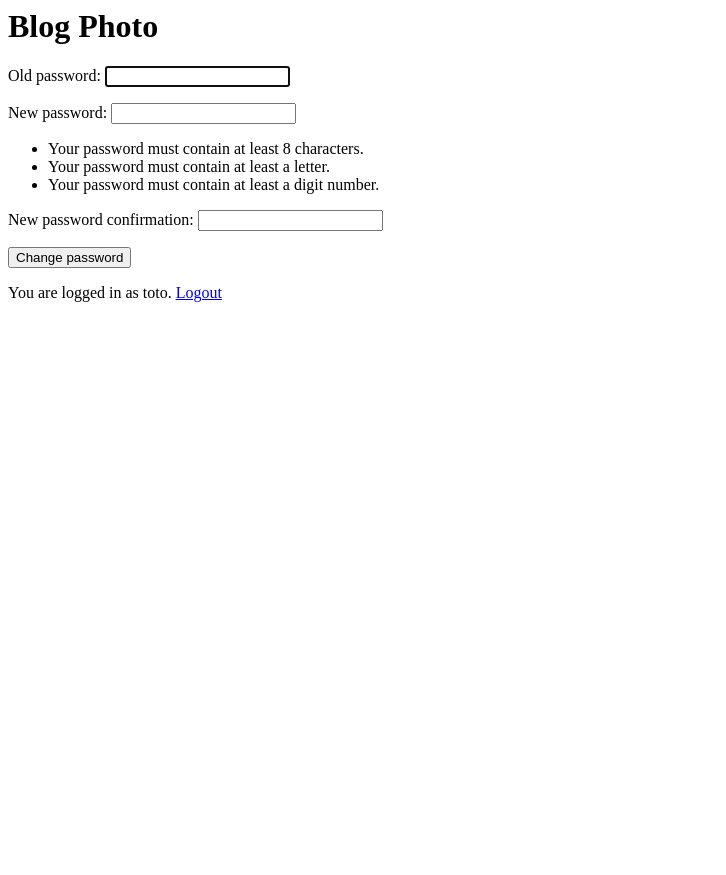
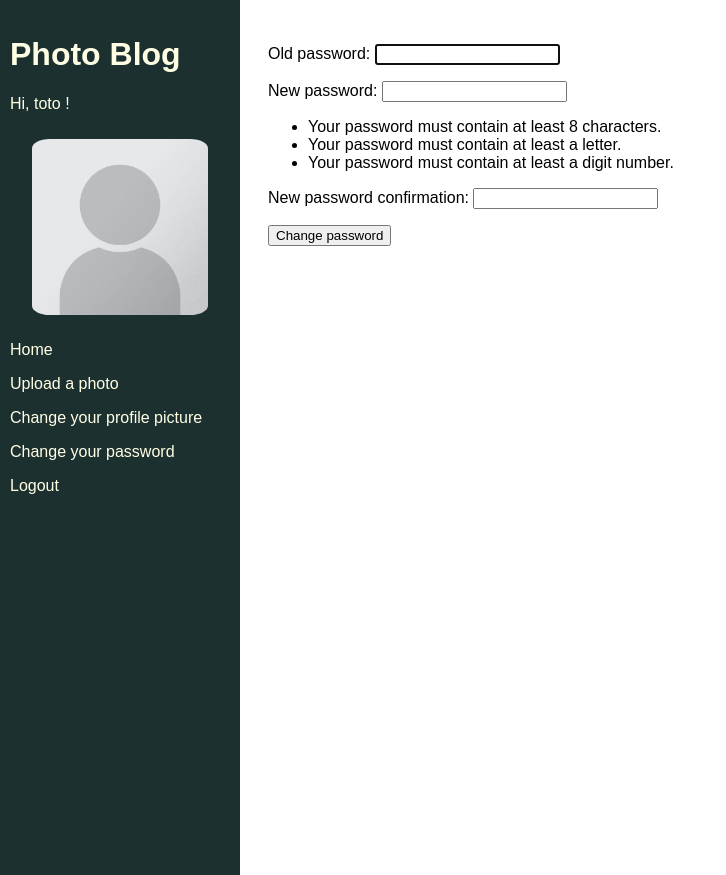
Before and after one commit to cubouyaka/blogphoto, a Django app: page /change-password/ in a window 1280 px wide. Shown: the whole page, without its empty margins (0-726 px from the left). Run offline with Django 4.2, Linux system fonts and the light colour scheme; a user stored in the database is signed in.

Commit message:
Adding some CSS.

```diff
--- a/blogphoto/settings.py
+++ b/blogphoto/settings.py
@@ -133,3 +133,6 @@ LOGOUT_REDIRECT_URL = LOGIN_URL
 
 MEDIA_URL = '/media/'
 MEDIA_ROOT = BASE_DIR.joinpath('media/')
+
+STATIC_URL = 'static/'
+STATICFILES_DIRS = [BASE_DIR / "static"]
--- a/blogphoto/urls.py
+++ b/blogphoto/urls.py
@@ -37,7 +37,7 @@ urlpatterns = [
         template_name='authentication/password_change_done.html'), name='password_change_done'),
     path('home/', blog.views.home, name='home'),
     path('signup/', authentication.views.signup_page, name='signup'),
-    path('photo/upload/', blog.views.photo_upload, name="photo-upload"),
+    path('photo/upload/', blog.views.photo_upload, name="photo_upload"),
 ]
 
 if settings.DEBUG:
--- /dev/null
+++ b/static/app.css
@@ -0,0 +1,58 @@
+html {
+    font-family: Arial;
+}
+
+/* The sidebar menu */
+.sidebar {
+    height: 100%; /* Full-height: remove this if you want "auto" height */
+    width: 220px; /* Set the width of the sidebar */
+    position: fixed; /* Fixed Sidebar (stay in place on scroll) */
+    z-index: 1; /* Stay on top */
+    top: 0; /* Stay at the top */
+    left: 0;
+    background-color: #1d3030;
+    color:  #ffffe6;
+    overflow-x: hidden; /* Disable horizontal scroll */
+    padding-top: 15px;
+    padding-left: 10px;
+    padding-right: 10px;
+}
+
+/* The navigation menu links */
+.sidebar a {
+    text-decoration: none;
+    color:  #ffffe6;
+    display: block;
+}
+
+/* When you mouse over the navigation links, change their color */
+.sidebar a:hover {
+    color: #f1f1f1;
+}
+
+/* Style page content */
+.main {
+    margin-left: 240px; /* Same as the width of the sidebar */
+    padding: 20px;
+}
+
+.avatar {
+    width: 80%;
+    border-radius: 10%;
+    display: block;
+    margin: auto;
+    padding-top: 10px;
+    padding-bottom: 10px;
+}
+
+.grid-container {
+    display: grid;
+    grid-template-columns: auto auto auto;
+    padding: 20px;
+    text-align: center;
+}
+
+.post img {
+    width: 80%;
+    border-radius: 5px;
+}
--- a/templates/base.html
+++ b/templates/base.html
@@ -1,12 +1,24 @@
+{% load static %}
 <html>
     <head>
-        <title>Blog Photo</title>
+        <title>Photo Blog</title>
+        <link rel="stylesheet" href="{% static 'app.css' %}">
     </head>
     <body>
-        <h1>Blog Photo</h1>
-        {% block content %}{% endblock content %}
-        {% if user.is_authenticated %}
-            <p>You are logged in as {{ request.user }}. <a href="{% url 'logout' %}">Logout</a></p>
-        {% endif %}
+        <div class="sidebar">
+            <h1>Photo Blog</h1>
+            {% if user.is_authenticated %}
+                <p>Hi, {{ user }} !</p>
+                <img class="avatar" src="{% static 'images/default_profile.png'%}">
+                <p><a href="{% url 'home' %}">Home</a></p>
+                <p><a href="{% url 'photo_upload' %}">Upload a photo</a></p>
+                <p><a href="">Change your profile picture</a></p>
+                <p><a href="{% url 'change-password' %}">Change your password</a></p>
+                <p><a href="{% url 'logout' %}">Logout</a></p>
+            {% endif %}
+        </div>
+        <div class="main">
+            {% block content %}{% endblock content %}
+        </div>
     </body>
 </html>
```
Also changed, not shown: static/images/default_profile.png (added), 2 other files.
